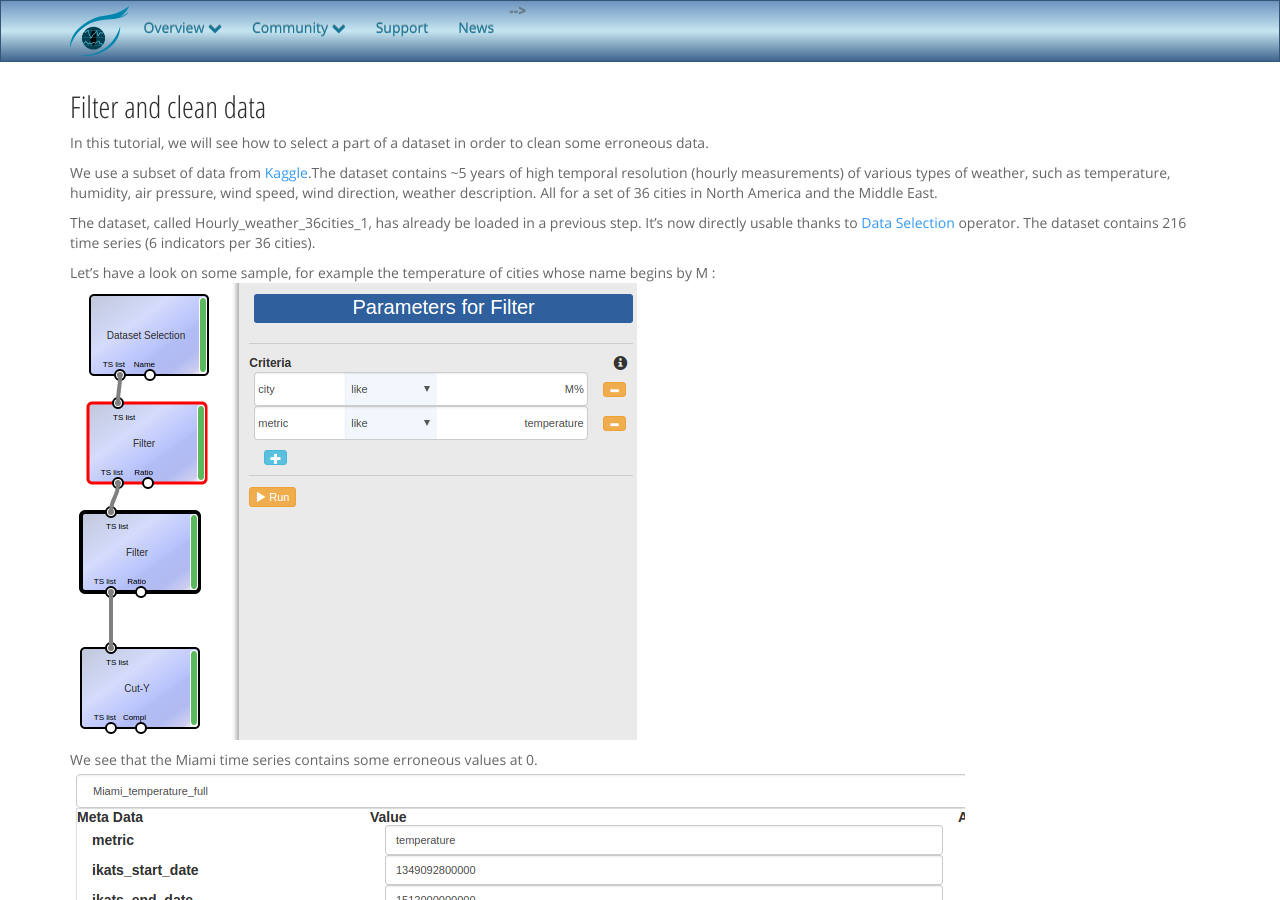
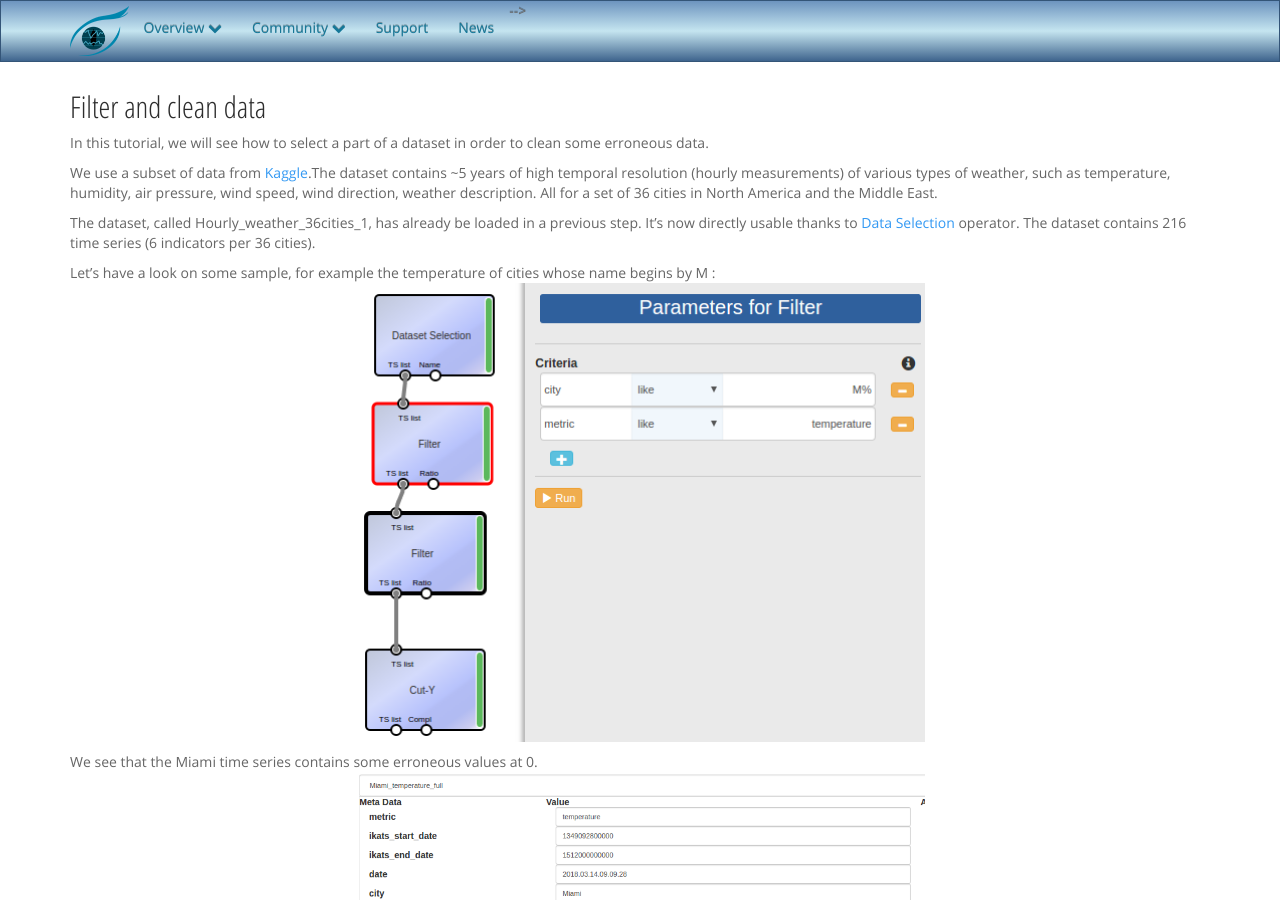
Before and after one commit to IKATS/ikats.github.io, a Jekyll site: the page built from doc/tutorials/tuto_cutY.md, in a window 1280 px wide and 900 px high. Built offline with Jekyll 4.4.1, drawn with Linux system fonts in a browser that asks for light colours.

Commit message:
resize and center images

```diff
--- a/doc/tutorials/tuto_cutY.md
+++ b/doc/tutorials/tuto_cutY.md
@@ -16,16 +16,16 @@ We use a subset of data from [Kaggle](https://www.kaggle.com/selfishgene/histori
 The dataset, called Hourly_weather_36cities_1, has already be loaded in a previous step.
 It's now directly usable thanks to [Data Selection](/doc/operators/datasetSelection.html) operator. The dataset contains 216 time series (6 indicators per 36 cities).
 
-Let's have a look on some sample, for example the temperature of cities whose name begins by M : ![Texte alternatif](/img/tuto2/temp_cities_M.png)
+Let's have a look on some sample, for example the temperature of cities whose name begins by M : ![Texte alternatif](/img/tuto2/temp_cities_M.png){: class="center"}
 
 We see that the Miami time series contains some erroneous values at 0.
- ![Texte alternatif](/img/tuto2/metadata_temp_Miami.png)
+ ![Texte alternatif](/img/tuto2/metadata_temp_Miami.png){: class="center"}
 
 
  We will clean this time series, removing these points, thanks to the tool [cut-Y](/doc/operators/cutY.html). This tool generates two time series, one for the points validating the cut condition and one for those that do not validate it (suffix "\_compl").
  It is mandatory that each time series is plottable (more than one point). The other cities of our selection (Minneapolis and Montreal) have no missing points, we need to start by applying a 2nd filter in order to isolate Miami, then apply the cut in Y.
 
-![Texte alternatif](/img/tuto2/cut_Y_temp_Miami.png){:width="600px"}
+![Texte alternatif](/img/tuto2/cut_Y_temp_Miami.png){: width="500px" class="center"}
 
 
 
```
